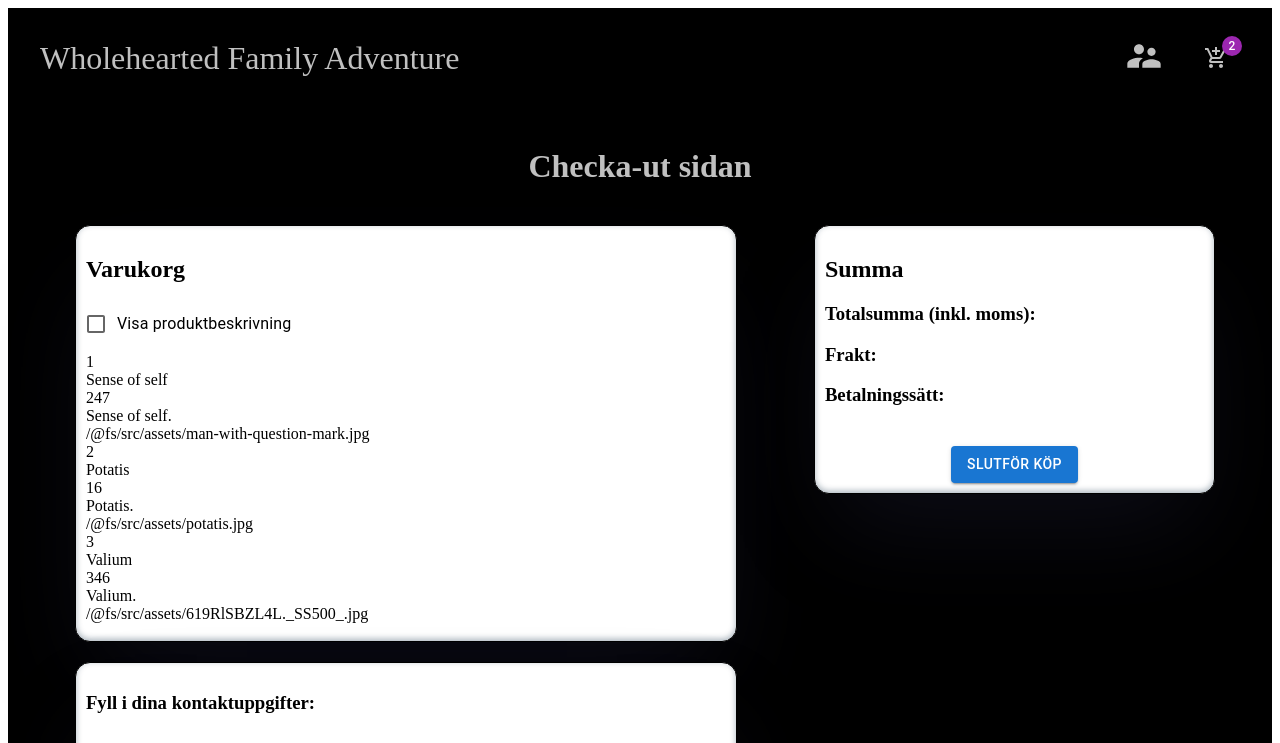
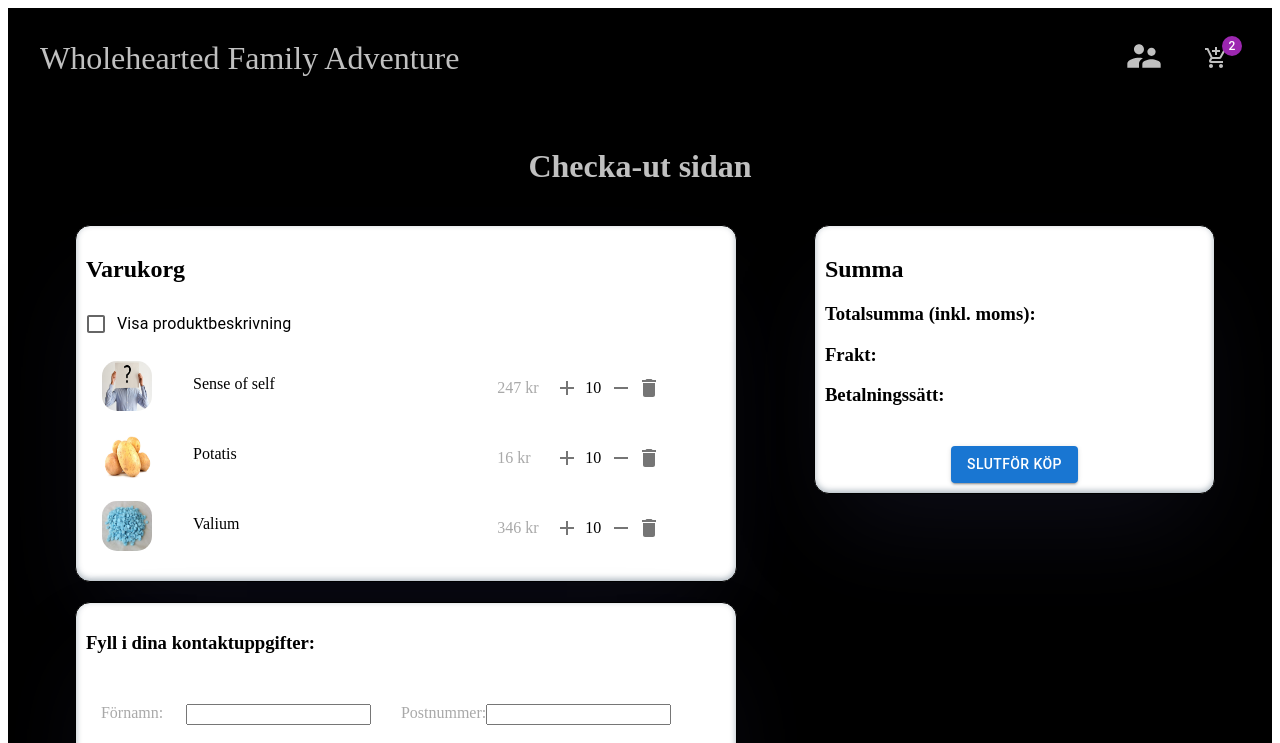
Before and after one commit to FredrikOlssons/Systemutveckling_Ramverk, a React (Vite) app: page /checkOut in a window 1280 px wide. Shown: the top 743 px of the page. Built offline with nearby package versions, Linux system fonts and the light colour scheme; a web font is replaced by a local one.

Commit message:
cartlist

```diff
--- a/src/components/cartList.tsx
+++ b/src/components/cartList.tsx
@@ -17,11 +17,13 @@ import DeleteIcon from '@mui/icons-material/Delete';
 import AddIcon from '@mui/icons-material/Add';
 import RemoveIcon from '@mui/icons-material/Remove';
 import { Title } from '@material-ui/icons';
+import { CSSProperties } from "react";
 
 
 import Potatoes from '../assets/potatis.jpg'
 import Valium from '../assets/619RlSBZL4L._SS500_.jpg'
 import Self from '../assets/man-with-question-mark.jpg'
+import { minWidth, textAlign } from '@material-ui/core/node_modules/@material-ui/system';
 
 export interface Cartitem {
   id: number
@@ -36,47 +38,33 @@ export const items: Cartitem[] = [
     id: 1,
     title: "Sense of self",
     image: Self,
-        description: "Sense of self.",
+    description: "Självkänsla på burk.",
     price: 247
   },
   {
     id: 2,
     title: "Potatis",
     image: Potatoes,
-        description: "Potatis.",
+    description: "Vital föda.",
     price: 16
   },
   {
     id: 3,
     title: "Valium",
     image: Valium,
-        description: "Valium.",
+    description: "Också vital föda.",
     price: 346
   },
 
 ]
 
+export default function CartList() {
+  const [secondary, setSecondary] = React.useState(false);
 
-/* function generate(element: React.ReactElement) {
-  return [product].map((value) =>
-
-    React.cloneElement(element, {
-      title: value,
-
-    }),
-  );
+  const getShortTextVersion: (text: string) => string = (text) => {
+    let splittedText = text.substring(0, 100) + "..."
+    return splittedText
   }
- */
-
-
-/*
-const Demo = styled('div')(({ theme }) => ({
-  backgroundColor: theme.palette.background.paper,
-})); */
-
-export default function CartList() {
-    /*  const [dense, setDense] = React.useState(false); */
-    const [secondary, setSecondary] = React.useState(false);
 
   return (
     <Box sx={{ flexGrow: 1, maxWidth: 752 }}>
@@ -92,92 +80,88 @@ export default function CartList() {
         />
       </FormGroup>
 
-          <Grid container spacing={2}>
-   <Grid item xs={12} md={6}>
-     {/* <Demo> */}
-       <List>
+      <Grid>
+        <List style={cartItemsStyle}>
           {
             items.map((cartItems) => {
               return (
-                        <div>
-                            <div>{cartItems.id}</div>
-                            <div>{cartItems.title}</div>
-                            <div>{cartItems.price}</div>
-                            <div>{cartItems.description}</div>
-                            <div>{cartItems.image}</div>
+
+                <ListItem style={{ ...cartItemStyle }}>
+
+
+                  <ListItemAvatar style={cartImgDiv}><img src={cartItems.image} style={cartImageStyle} /></ListItemAvatar>
+                  <>
+                    <div style={textbox}>
+                      <div style={{ ...cartTitleStyle }}>{cartItems.title}</div>
+                      <ListItemText style={column} secondary={secondary ? getShortTextVersion(cartItems.description) : null} />
                     </div>
+
+                    <div style={{ ...cartPriceStyle }}>{cartItems.price} kr</div>
+                  </>
+
+                    <IconButton edge="end" aria-label="delete"><AddIcon /></IconButton>
+                    <p style={quantity}> 10{/* {cartItems.quantity} */} </p>
+                    <IconButton edge="end" aria-label="delete"><RemoveIcon /></IconButton>
+                    <IconButton edge="end" aria-label="delete"><DeleteIcon /></IconButton>
+
+
+                </ListItem>
+
               )
             })}
         </List>
-      {/* </Demo> */}
       </Grid>
-  </Grid>
-  </Box>)
+    </Box >)
+}
 
+
+const cartItemsStyle: CSSProperties = {
+  width: "100%",
+  display: 'flex',
+  flexDirection: 'column',
+  columnGap: '5%'
+}
+
+const cartItemStyle: CSSProperties = {
+  display: 'flex',
 
 }
 
+const textbox: CSSProperties = {
+  width: '50%',
+  display: 'flex',
+  flexDirection: 'column',
+  justifyContent: 'center',
 
+}
 
+const column: CSSProperties = {
+  display: 'flex',
+  flexWrap: 'wrap'
+}
 
+const cartImgDiv: CSSProperties = {
+  width: '15%',
+  minWidth: '50px',
+}
 
+const cartImageStyle: CSSProperties = {
+  width: "50px",
+  height: '50px',
+  borderRadius: '15px',
+  flex: '1',
+}
 
+const cartTitleStyle: CSSProperties = {
+  width: '50%',
 
+}
 
+const cartPriceStyle: CSSProperties = {
+  color: 'darkgray',
+  minWidth: '50px'
+}
 
-
-
-
-
-
-
-
-
-
-
-
-/*  <Box sx={{ flexGrow: 1, maxWidth: 752 }}>
- <FormGroup row>
-   <FormControlLabel
-     control={
-       <Checkbox
-         checked={secondary}
-         onChange={(event) => setSecondary(event.target.checked)}
-       />
+const quantity: CSSProperties = {
+  marginLeft: '10px'
 }
-     label="Visa produktbeskrivning"
-   />
- </FormGroup>
- <Grid container spacing={2}>
-   <Grid item xs={12} md={6}>
-     <Demo>
-       <List>
-
-
-         {generate(
-           <ListItem
-
-           secondaryAction={
-               <IconButton edge="end" aria-label="delete">
-                 <DeleteIcon />
-               </IconButton>
-             }
-           >
-             <ListItemAvatar> {/* lägg in bild }
-               <Avatar>
-                 <FolderIcon />
-               </Avatar>
-             </ListItemAvatar>
-
-             <ListItemText /* lägg in description
-               primary= {title}
-               secondary={secondary ? 'Secondary text' : null}
-             />
-           </ListItem>,
-         )}
-       </List>
-     </Demo>
-   </Grid>
- </Grid>
-</Box>
-*/
```
Lines whose indentation alone changed are shown as unchanged.
